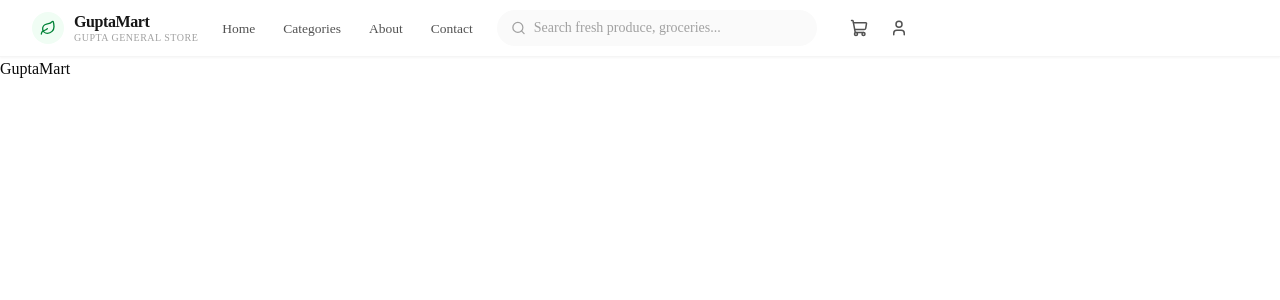
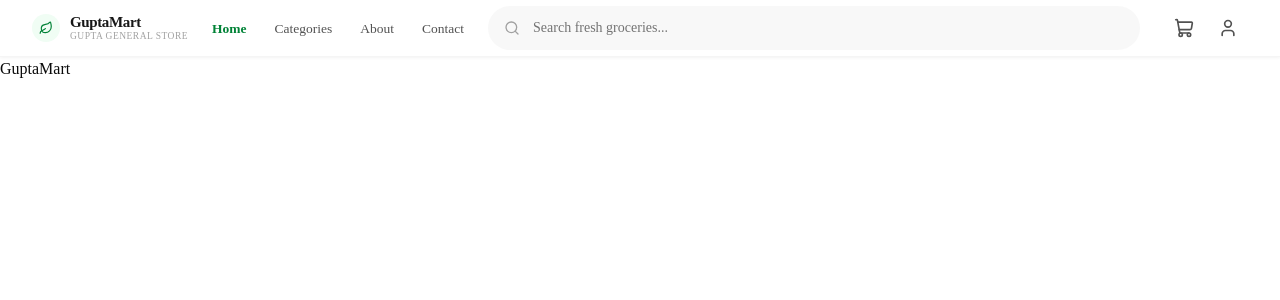
Before and after one commit to shanipatil10/GuptaMart-PoweredByGuptaGeneralStore, a Next.js app in the folder client/: page / in a window 1280 px wide. Shown: the top 300 px of the page. Built offline with nearby package versions, Linux system fonts and the light colour scheme.

Commit message:
Updated Navbar

```diff
--- a/client/components/layout/Navbar.jsx
+++ b/client/components/layout/Navbar.jsx
@@ -2,6 +2,7 @@
 
 import { useState } from "react";
 import Link from "next/link";
+import { usePathname } from "next/navigation";
 import { Search, ShoppingCart, User, Menu, X, Leaf } from "lucide-react";
 import { Button } from "@/components/ui/button";
 import { Input } from "@/components/ui/input";
@@ -24,14 +25,14 @@ function Logo() {
       className="group flex items-center gap-2.5 shrink-0"
       aria-label="GuptaMart home"
     >
-      <span className="flex h-8 w-8 items-center justify-center rounded-full bg-green-50 text-green-700 transition-transform duration-200 ease-out group-hover:scale-105">
-        <Leaf className="h-4 w-4" strokeWidth={2} aria-hidden="true" />
+      <span className="flex h-7 w-7 items-center justify-center rounded-full bg-green-50 text-green-700 transition-transform duration-200 ease-out group-hover:scale-105">
+        <Leaf className="h-3.5 w-3.5" strokeWidth={2} aria-hidden="true" />
       </span>
       <span className="flex flex-col leading-tight">
-        <span className="text-[16px] font-semibold tracking-tight text-neutral-900">
+        <span className="text-[15px] font-semibold tracking-tight text-neutral-900">
           GuptaMart
         </span>
-        <span className="text-[10px] font-medium uppercase tracking-wider text-neutral-400">
+        <span className="text-[9.5px] font-medium uppercase tracking-wider text-neutral-400">
           Gupta General Store
         </span>
       </span>
@@ -44,19 +45,31 @@ function Logo() {
  * Primary navigation links. Rendered inline on desktop, stacked on mobile.
  */
 function NavLinks({ className = "", onLinkClick }) {
+  const pathname = usePathname();
+
   return (
     <ul className={`flex items-center gap-7 ${className}`}>
-      {NAV_LINKS.map((link) => (
+      {NAV_LINKS.map((link) => {
+        const isActive =
+          link.href === "/" ? pathname === "/" : pathname.startsWith(link.href);
+
+        return (
           <li key={link.href}>
             <Link
               href={link.href}
               onClick={onLinkClick}
-            className="text-[13.5px] font-medium text-neutral-600 transition-colors duration-200 ease-out hover:text-green-700"
+              aria-current={isActive ? "page" : undefined}
+              className={`text-[13.5px] transition-all duration-200 ease-out hover:text-green-700 hover:-translate-y-0.5 ${
+                isActive
+                  ? "font-semibold text-green-700"
+                  : "font-medium text-neutral-600"
+              }`}
             >
               {link.label}
             </Link>
           </li>
-      ))}
+        );
+      })}
     </ul>
   );
 }
@@ -69,14 +82,14 @@ function SearchBar({ className = "" }) {
   return (
     <div className={`relative w-full ${className}`}>
       <Search
-        className="pointer-events-none absolute left-3.5 top-1/2 h-[15px] w-[15px] -translate-y-1/2 text-neutral-400"
+        className="pointer-events-none absolute left-4 top-1/2 h-4 w-4 -translate-y-1/2 text-neutral-400"
         aria-hidden="true"
       />
       <Input
         type="search"
-        placeholder="Search fresh produce, groceries..."
+        placeholder="Search fresh groceries..."
         aria-label="Search products"
-        className="h-9 w-full rounded-full border border-transparent bg-neutral-50 pl-9 text-[13.5px] text-neutral-700 placeholder:text-neutral-400 shadow-none transition-colors duration-200 ease-out hover:bg-neutral-100/80 focus-visible:border-green-600/30 focus-visible:bg-white focus-visible:ring-2 focus-visible:ring-green-600/40"
+        className="h-11 w-full rounded-full border border-transparent bg-neutral-100/70 pl-11 pr-4 text-[13.5px] text-neutral-700 placeholder:text-neutral-500 shadow-none transition-all duration-200 ease-out hover:bg-neutral-100 focus-visible:border-green-500 focus-visible:bg-white focus-visible:ring-2 focus-visible:ring-green-500/20 focus-visible:shadow-lg"
       />
     </div>
   );
@@ -88,15 +101,18 @@ function SearchBar({ className = "" }) {
  * hover and focus states.
  */
 function IconAction({ icon: Icon, label, badge, href = "#" }) {
+  const hasBadge = badge != null;
+  const isEmpty = badge === 0;
+
   return (
     <Link
       href={href}
       aria-label={label}
-      className="relative flex h-9 w-9 items-center justify-center rounded-full text-neutral-600 transition-all duration-200 ease-out hover:bg-neutral-50 hover:text-green-700 hover:scale-105 focus-visible:outline-none focus-visible:ring-2 focus-visible:ring-green-600"
+      className="relative flex h-10 w-10 items-center justify-center rounded-full text-neutral-600 transition-all duration-200 ease-out hover:bg-neutral-100 hover:text-green-700 focus-visible:outline-none focus-visible:ring-2 focus-visible:ring-green-600"
     >
-      <Icon className="h-[18px] w-[18px]" strokeWidth={2} aria-hidden="true" />
-      {badge ? (
-        <span className="absolute right-0 top-0 flex h-4 w-4 items-center justify-center rounded-full bg-green-700 text-[9px] font-semibold text-white ring-2 ring-white">
+      <Icon className="h-5 w-5" strokeWidth={2} aria-hidden="true" />
+      {hasBadge ? (
+        <span className={`absolute right-0 top-0 flex h-4 w-4 items-center justify-center rounded-full bg-green-700 text-[9px] font-semibold text-white ring-2 ring-white transition-opacity duration-200 ${isEmpty ? "opacity-0" : "opacity-100"}`}>
           {badge}
         </span>
       ) : null}
@@ -115,20 +131,20 @@ export default function Navbar({ cartCount = 0 }) {
   const [isMenuOpen, setIsMenuOpen] = useState(false);
 
   return (
-    <header className="sticky top-0 z-50 w-full border-b border-neutral-100 bg-white/90 shadow-[0_1px_2px_rgba(16,24,16,0.04)] backdrop-blur-md supports-[backdrop-filter]:bg-white/75">
+    <header className="sticky top-0 z-50 w-full border-b border-neutral-100 bg-white/90 shadow-[0_1px_3px_rgba(16,24,16,0.05)] backdrop-blur-md supports-backdrop-filter:bg-white/85">
       <nav className="mx-auto flex h-14 max-w-7xl items-center gap-6 px-4 sm:px-6 lg:px-8">
         <Logo />
 
         {/* Desktop nav links */}
         <NavLinks className="hidden md:flex" />
 
-        {/* Desktop search bar */}
-        <SearchBar className="hidden md:block md:max-w-[220px] lg:max-w-xs" />
+        {/* Desktop search bar — fills remaining space between links and icons */}
+        <SearchBar className="hidden md:flex md:flex-1 md:max-w-2xl" />
 
         <div className="ml-auto flex items-center gap-1 md:ml-0">
           {/* Desktop icon actions */}
           <div className="hidden items-center gap-1 md:flex">
-            <IconAction icon={ShoppingCart} label="Shopping cart" badge={cartCount > 0 ? cartCount : null} href="/cart" />
+            <IconAction icon={ShoppingCart} label="Shopping cart" badge={cartCount} href="/cart" />
             <IconAction icon={User} label="Your account" href="/account" />
           </div>
 
@@ -136,15 +152,15 @@ export default function Navbar({ cartCount = 0 }) {
           <Button
             variant="ghost"
             size="icon"
-            className="h-9 w-9 rounded-full text-neutral-600 transition-all duration-200 ease-out hover:bg-neutral-50 hover:text-green-700 hover:scale-105 md:hidden"
+            className="h-10 w-10 rounded-full text-neutral-600 transition-all duration-200 ease-out hover:bg-neutral-100 hover:text-green-700 md:hidden"
             aria-label={isMenuOpen ? "Close menu" : "Open menu"}
             aria-expanded={isMenuOpen}
             onClick={() => setIsMenuOpen((open) => !open)}
           >
             {isMenuOpen ? (
-              <X className="h-[18px] w-[18px]" aria-hidden="true" />
+              <X className="h-5 w-5" aria-hidden="true" />
             ) : (
-              <Menu className="h-[18px] w-[18px]" aria-hidden="true" />
+              <Menu className="h-5 w-5" aria-hidden="true" />
             )}
           </Button>
         </div>
```
Lines whose indentation alone changed are shown as unchanged.
